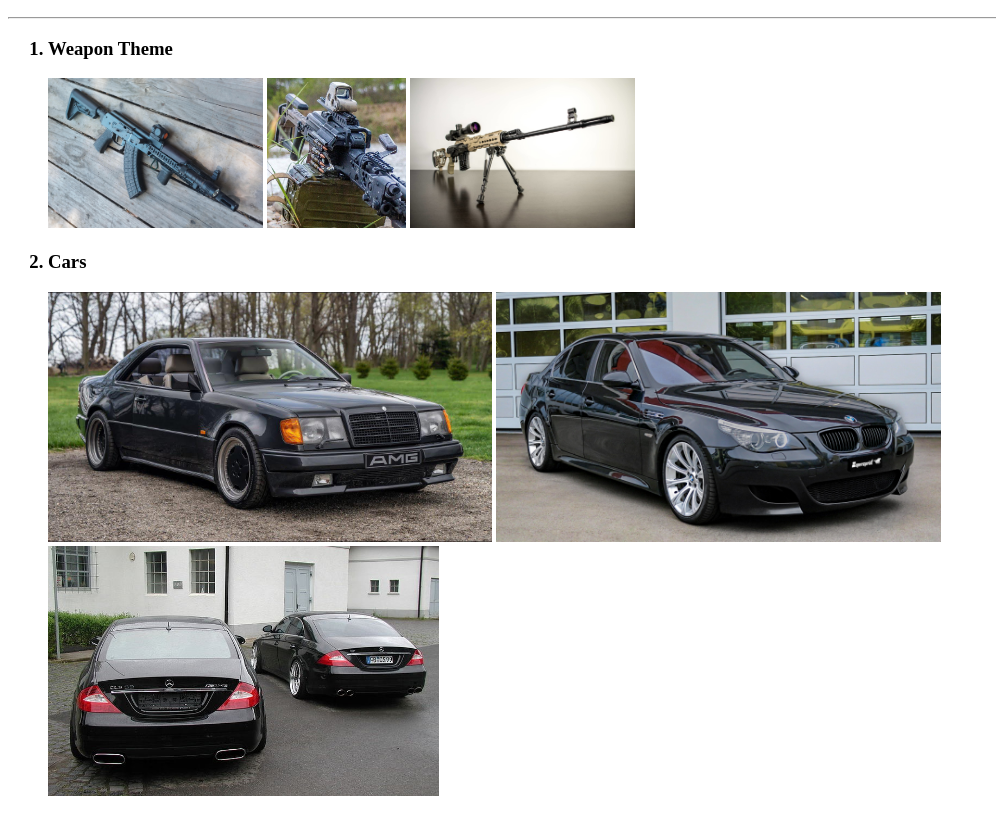
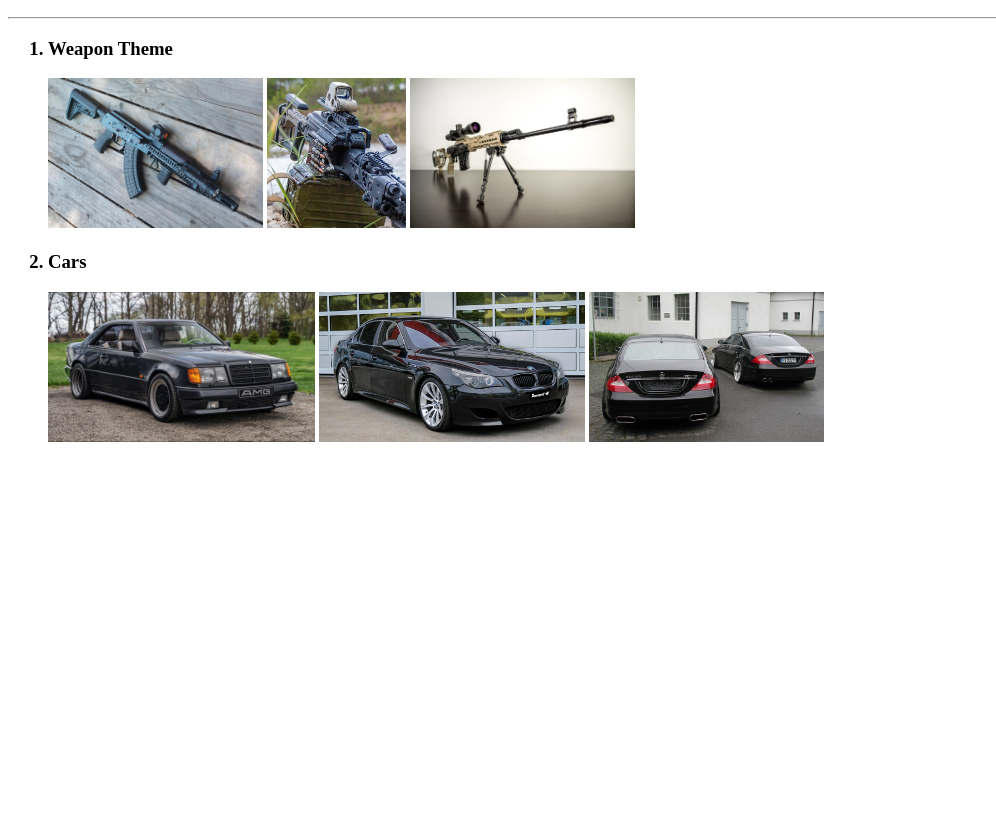
Before and after one commit to Ismailkhan-Jabizade/My-Resume, a plain HTML site: page public/hobbies.html in a window 1280 px wide. Shown: the part 110-926 px from the top of the page, without its empty margins (0-996 px from the left). After the commit the page ends 800 px from the top, so only its background shows below. Drawn offline with Linux system fonts and the light colour scheme.

Commit message:
hobbies.html

```diff
--- a/public/hobbies.html
+++ b/public/hobbies.html
@@ -14,9 +14,9 @@
             <img src="../assets/images/pkm.jpg" height="150" alt="Machine gun" />
             <img src="../assets/images/svd.jpg" height="150" alt="sniper rifle" />
             <h3><li>Cars</li></h3>
-            <img src="../assets/images/124.jpg" height="250" alt="mercedes-benz e-class" />
-            <img src="../assets/images/m5.jpg" height="250" alt="BMW M5" />
-            <img src="../assets/images/cls.jpg" height="250" alt="Mercedes-Benz CLS" />
+            <img src="../assets/images/124.jpg" height="150" alt="mercedes-benz e-class" />
+            <img src="../assets/images/m5.jpg" height="150" alt="BMW M5" />
+            <img src="../assets/images/cls.jpg" height="150" alt="Mercedes-Benz CLS" />
         </ol>
     </body>
 </html>
```
